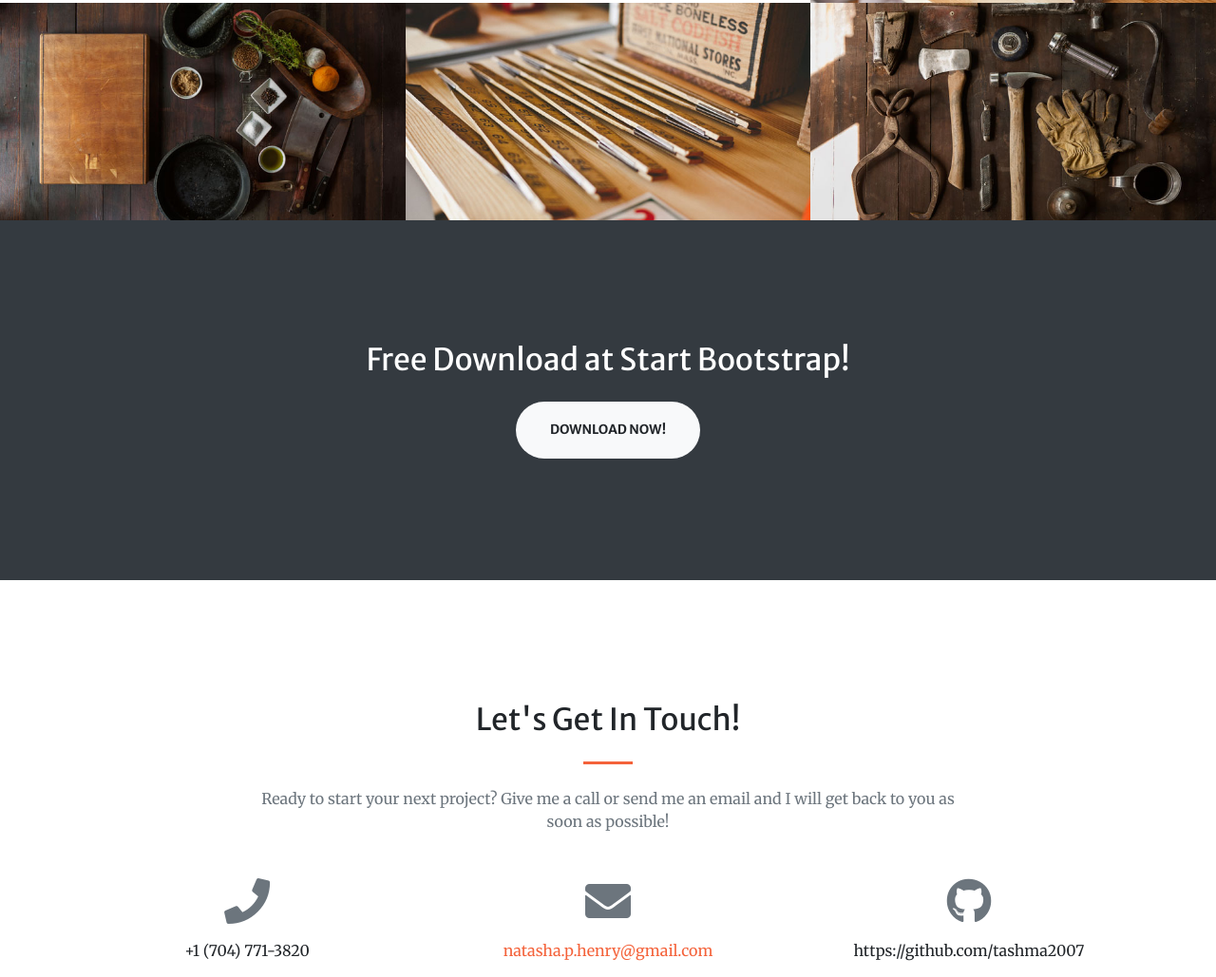
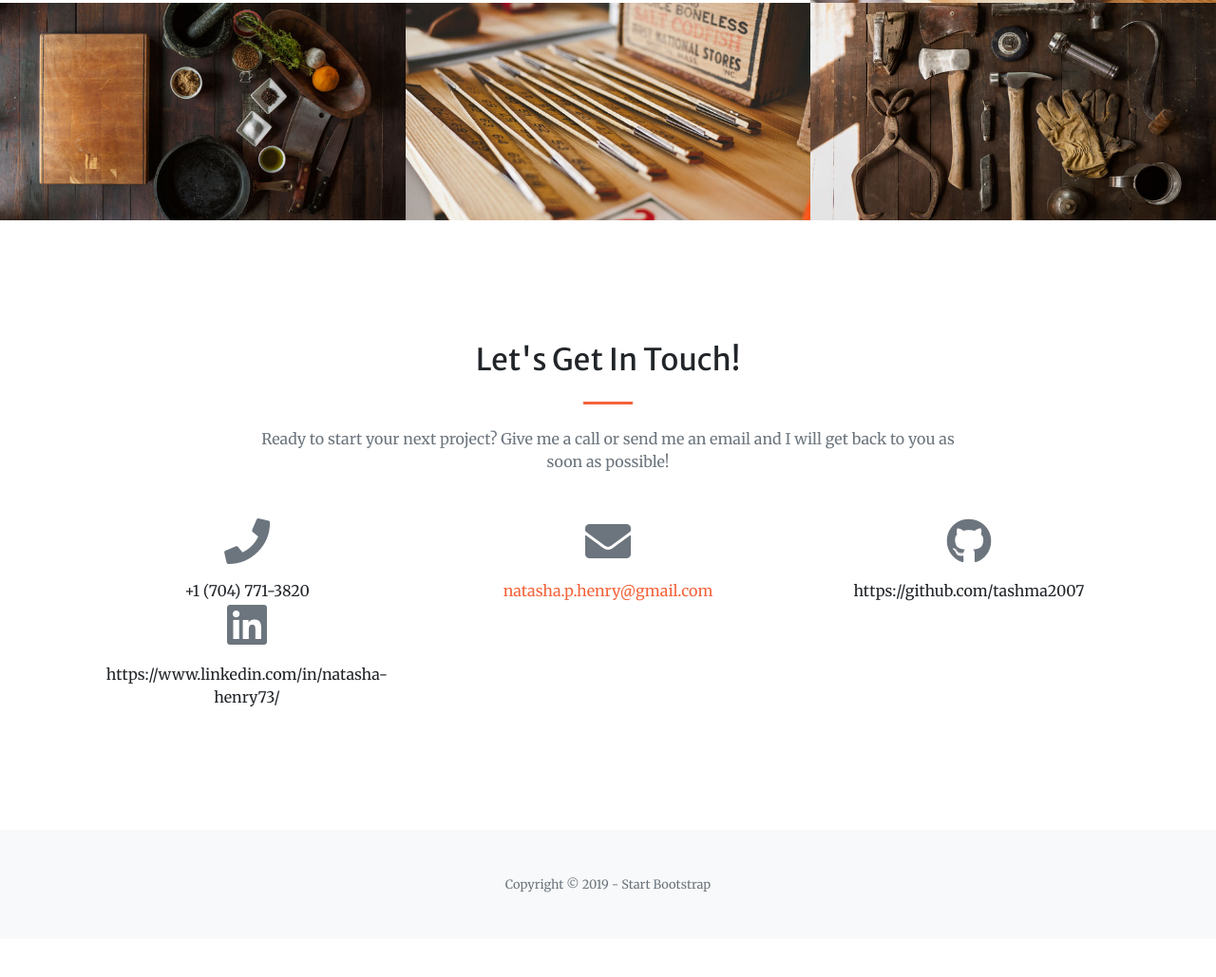
Before and after one commit to tashma2007/Portfolio_Natasha_Henry, a website with bundled scripts: page index.html in a window 1280 px wide. Shown: the part 2071-3100 px from the top of the page at 95% size. After the commit the page ends 3060 px from the top, so only its background shows below. Built offline with nearby package versions, Linux system fonts and the light colour scheme.

Commit message:
added LinkedIn

```diff
--- a/index.html
+++ b/index.html
@@ -208,12 +208,12 @@
   </section>
 
   <!-- Call to Action Section -->
-  <section class="page-section bg-dark text-white">
-    <div class="container text-center">
-      <h2 class="mb-4">Free Download at Start Bootstrap!</h2>
-      <a class="btn btn-light btn-xl" href="https://startbootstrap.com/themes/creative/">Download Now!</a>
-    </div>
-  </section>
+  <!-- <section class="page-section bg-dark text-white"> -->
+    <!-- <div class="container text-center"> -->
+      <!-- <h2 class="mb-4">Free Download at Start Bootstrap!</h2> -->
+      <!-- <a class="btn btn-light btn-xl" href="https://startbootstrap.com/themes/creative/">Download Now!</a> -->
+    <!-- </div> -->
+  <!-- </section> -->
 
   <!-- Contact Section -->
   <section class="page-section" id="contact">
@@ -238,6 +238,10 @@
         <div class="col-lg-4 mr-auto text-center mb-5 mb-lg-0">
           <i class="fab fa-github fa-3x mb-3 text-muted"></i>
           <a class="d-block" href="https://github.com/tashma2007"></a>https://github.com/tashma2007</a>
+        </div>
+        <div class="col-lg-4 mr-auto text-center mb-5 mb-lg-0">
+          <i class="fab fa-linkedin fa-3x mb-3 text-muted"></i>
+          <a class="d-block" href="https://www.linkedin.com/in/natasha-henry73/"></a>https://www.linkedin.com/in/natasha-henry73/</a>
         </div>
       </div>
     </div>
```
